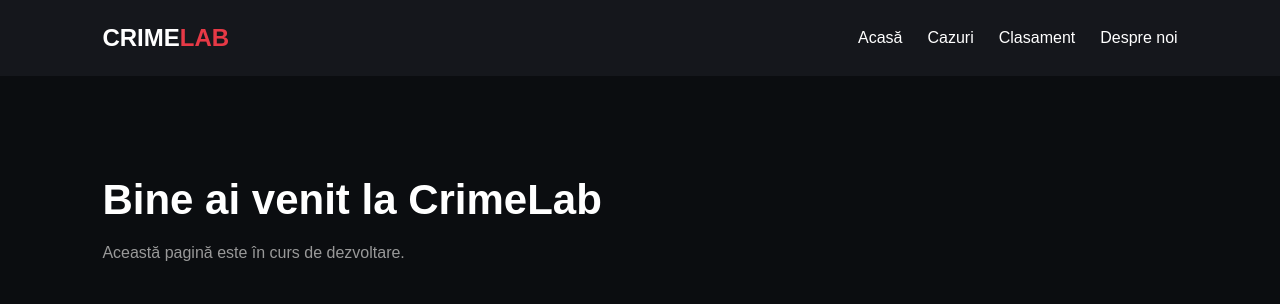
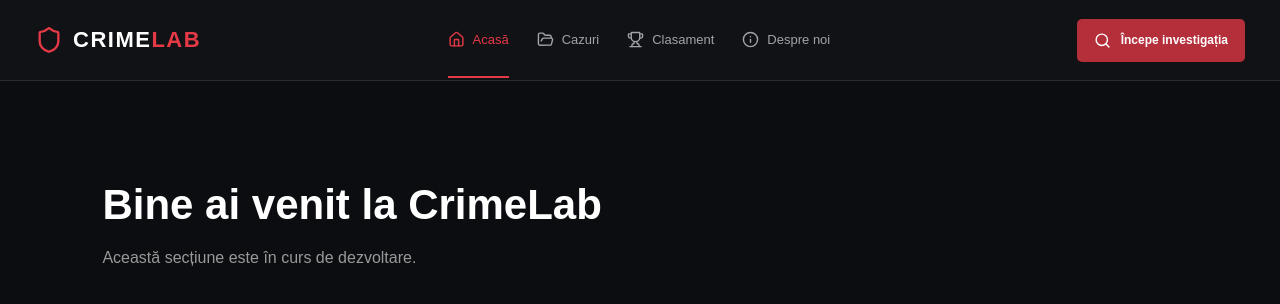
Before and after one commit to bogdan-iontcaciuc/crimelab, a React (Vite) app: page / in a window 1280 px wide. Shown: the top 304 px of the page. Built offline with nearby package versions, Linux system fonts and the light colour scheme.

Commit message:
feat: implementare navbar responsive

```diff
--- a/src/App.jsx
+++ b/src/App.jsx
@@ -1,10 +1,12 @@
-import { Routes, Route, Link } from "react-router-dom";
+
+import { Routes, Route } from "react-router-dom";
+import Navbar from "./components/Navbar";
 
 function Pagina({ titlu }) {
     return (
         <section className="pagina">
             <h1>{titlu}</h1>
-            <p>Această pagină este în curs de dezvoltare.</p>
+            <p>Această secțiune este în curs de dezvoltare.</p>
         </section>
     );
 }
@@ -12,26 +14,34 @@ function Pagina({ titlu }) {
 function App() {
     return (
         <>
-            <header className="header">
-                <Link to="/" className="logo">
-                    CRIME<span>LAB</span>
-                </Link>
-
-                <nav>
-                    <Link to="/">Acasă</Link>
-                    <Link to="/cazuri">Cazuri</Link>
-                    <Link to="/clasament">Clasament</Link>
-                    <Link to="/despre">Despre noi</Link>
-                </nav>
-            </header>
+            <Navbar />
 
             <main>
                 <Routes>
-                    <Route path="/" element={<Pagina titlu="Bine ai venit la CrimeLab" />} />
-                    <Route path="/cazuri" element={<Pagina titlu="Cazuri disponibile" />} />
-                    <Route path="/clasament" element={<Pagina titlu="Clasamentul detectivilor" />} />
-                    <Route path="/despre" element={<Pagina titlu="Despre CrimeLab" />} />
-                    <Route path="*" element={<Pagina titlu="Pagina nu a fost găsită" />} />
+                    <Route
+                        path="/"
+                        element={<Pagina titlu="Bine ai venit la CrimeLab" />}
+                    />
+
+                    <Route
+                        path="/cazuri"
+                        element={<Pagina titlu="Cazuri disponibile" />}
+                    />
+
+                    <Route
+                        path="/clasament"
+                        element={<Pagina titlu="Clasamentul detectivilor" />}
+                    />
+
+                    <Route
+                        path="/despre"
+                        element={<Pagina titlu="Despre CrimeLab" />}
+                    />
+
+                    <Route
+                        path="*"
+                        element={<Pagina titlu="Pagina nu a fost găsită" />}
+                    />
                 </Routes>
             </main>
         </>
--- a/src/components/Navbar.jsx
+++ b/src/components/Navbar.jsx
@@ -0,0 +1,90 @@
+
+import { useState } from "react";
+import { Link, NavLink } from "react-router-dom";
+import {
+    Shield,
+    House,
+    FolderOpen,
+    Trophy,
+    Info,
+    Menu,
+    X,
+    Search
+} from "lucide-react";
+
+import "../styles/navbar.css";
+
+function Navbar() {
+    const [meniuDeschis, setMeniuDeschis] = useState(false);
+
+    const inchideMeniu = () => setMeniuDeschis(false);
+
+    const linkuri = [
+        { cale: "/", nume: "Acasă", icon: House },
+        { cale: "/cazuri", nume: "Cazuri", icon: FolderOpen },
+        { cale: "/clasament", nume: "Clasament", icon: Trophy },
+        { cale: "/despre", nume: "Despre noi", icon: Info }
+    ];
+
+    return (
+        <header className="navbar">
+            <div className="navbar-container">
+
+                <Link
+                    to="/"
+                    className="navbar-logo"
+                    onClick={inchideMeniu}
+                >
+                    <Shield size={28} />
+                    <span>
+                        CRIME<strong>LAB</strong>
+                    </span>
+                </Link>
+
+                <nav
+                    id="navigare-principala"
+                    className={`navbar-links ${meniuDeschis ? "deschis" : ""}`}
+                    aria-label="Navigare principală"
+                >
+                    {linkuri.map(({ cale, nume, icon: Icon }) => (
+                        <NavLink
+                            key={cale}
+                            to={cale}
+                            end={cale === "/"}
+                            onClick={inchideMeniu}
+                            className={({ isActive }) =>
+                                `navbar-link ${isActive ? "activ" : ""}`
+                            }
+                        >
+                            <Icon size={17} />
+                            {nume}
+                        </NavLink>
+                    ))}
+                </nav>
+
+                <Link
+                    to="/cazuri"
+                    className="navbar-action"
+                    onClick={inchideMeniu}
+                >
+                    <Search size={17} />
+                    Începe investigația
+                </Link>
+
+                <button
+                    className="navbar-toggle"
+                    type="button"
+                    aria-label={meniuDeschis ? "Închide meniul" : "Deschide meniul"}
+                    aria-expanded={meniuDeschis}
+                    aria-controls="navigare-principala"
+                    onClick={() => setMeniuDeschis(!meniuDeschis)}
+                >
+                    {meniuDeschis ? <X size={26} /> : <Menu size={26} />}
+                </button>
+
+            </div>
+        </header>
+    );
+}
+
+export default Navbar;
--- a/src/styles/navbar.css
+++ b/src/styles/navbar.css
@@ -0,0 +1,146 @@
+
+.navbar {
+    width: 100%;
+    min-height: 80px;
+    background: #111216;
+    border-bottom: 1px solid #292b30;
+    position: sticky;
+    top: 0;
+    z-index: 1000;
+}
+
+.navbar-container {
+    max-width: 1300px;
+    min-height: 80px;
+    margin: 0 auto;
+    padding: 0 35px;
+    display: flex;
+    align-items: center;
+    justify-content: space-between;
+    gap: 24px;
+}
+
+.navbar-logo {
+    display: flex;
+    align-items: center;
+    gap: 10px;
+    font-size: 22px;
+    font-weight: 800;
+    letter-spacing: 1.5px;
+    color: #fff;
+    white-space: nowrap;
+}
+
+    .navbar-logo svg,
+    .navbar-logo strong {
+        color: #e63946;
+    }
+
+.navbar-links {
+    display: flex;
+    align-items: center;
+    gap: 28px;
+}
+
+.navbar-link {
+    display: flex;
+    align-items: center;
+    gap: 8px;
+    padding: 28px 0;
+    color: #a1a3a9;
+    font-size: 13px;
+    font-weight: 500;
+    border-bottom: 2px solid transparent;
+    transition: 0.2s ease;
+}
+
+    .navbar-link:hover {
+        color: #fff;
+    }
+
+    .navbar-link.activ {
+        color: #e63946;
+        border-bottom-color: #e63946;
+    }
+
+.navbar-action {
+    display: flex;
+    align-items: center;
+    justify-content: center;
+    gap: 10px;
+    padding: 13px 17px;
+    background: #b52f3a;
+    border-radius: 5px;
+    color: #fff;
+    font-size: 12px;
+    font-weight: 700;
+    white-space: nowrap;
+    transition: 0.2s ease;
+}
+
+    .navbar-action:hover {
+        background: #d13b47;
+        transform: translateY(-2px);
+    }
+
+.navbar-toggle {
+    display: none;
+    background: transparent;
+    color: #fff;
+    border: none;
+    cursor: pointer;
+}
+
+@media (max-width: 1050px) {
+    .navbar-links {
+        gap: 15px;
+    }
+
+    .navbar-action {
+        display: none;
+    }
+}
+
+@media (max-width: 700px) {
+    .navbar-container {
+        min-height: 70px;
+        padding: 0 20px;
+    }
+
+    .navbar-toggle {
+        display: flex;
+        align-items: center;
+        justify-content: center;
+    }
+
+    .navbar-links {
+        display: none;
+        position: absolute;
+        top: 70px;
+        left: 0;
+        right: 0;
+        padding: 15px 20px 25px;
+        background: #111216;
+        border-bottom: 1px solid #292b30;
+        flex-direction: column;
+        align-items: stretch;
+        gap: 0;
+        box-shadow: 0 15px 30px rgba(0,0,0,0.35);
+    }
+
+        .navbar-links.deschis {
+            display: flex;
+        }
+
+    .navbar-link {
+        padding: 15px 12px;
+        border-bottom: none;
+        border-left: 3px solid transparent;
+    }
+
+        .navbar-link.activ {
+            border-bottom: none;
+            border-left-color: #e63946;
+            background: #21191d;
+        }
+}
```
